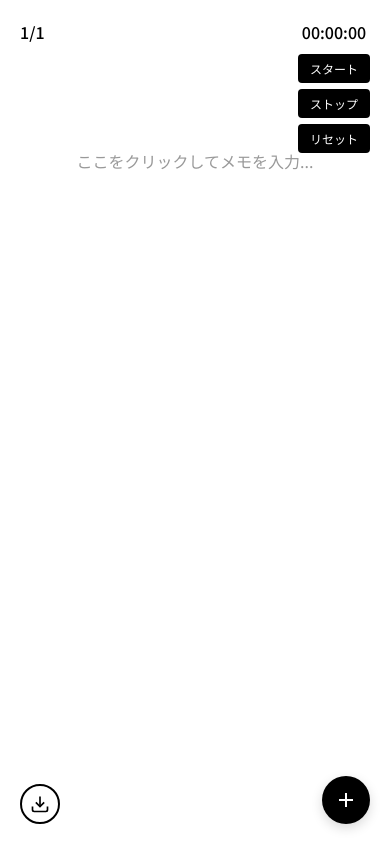
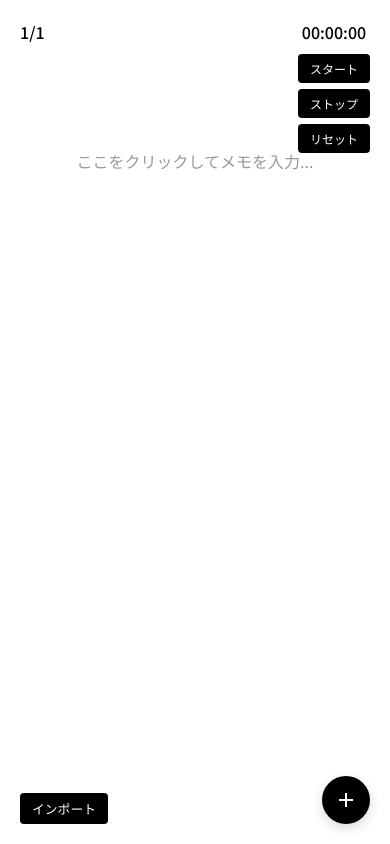
Before and after one commit to yuu0428/Campe, a plain HTML site: page index.html in a window 390 px wide. Drawn offline with Linux system fonts and the light colour scheme.

Commit message:
インポートをシンプルに

```diff
--- a/index.html
+++ b/index.html
@@ -77,26 +77,14 @@
     </button>
 
     <!-- インポートボタン（左下） -->
-    <button class="import-btn" id="importBtn" title="メモをインポート">
-        <svg width="20" height="20" viewBox="0 0 24 24" fill="none" stroke="currentColor" stroke-width="2">
-            <path d="M21 15v4a2 2 0 0 1-2 2H5a2 2 0 0 1-2-2v-4"></path>
-            <polyline points="7 10 12 15 17 10"></polyline>
-            <line x1="12" y1="15" x2="12" y2="3"></line>
-        </svg>
-    </button>
+    <button class="import-btn" id="importBtn">インポート</button>
 
     <!-- インポートモーダル -->
     <div class="modal" id="importModal">
         <div class="modal-content">
-            <h2>メモをインポート</h2>
-            <p>空行で区切ってテキストを貼り付けてください。各セクションが1つのスライドになります。</p>
-            <textarea id="importTextarea" placeholder="スライド1の内容
-
-スライド2の内容
-
-スライド3の内容"></textarea>
+            <textarea id="importTextarea" placeholder=""></textarea>
             <div class="modal-buttons">
-                <button id="importConfirmBtn" class="modal-btn primary">インポート</button>
+                <button id="importConfirmBtn" class="modal-btn primary">OK</button>
                 <button id="importCancelBtn" class="modal-btn">キャンセル</button>
             </div>
         </div>
--- a/style.css
+++ b/style.css
@@ -195,28 +195,25 @@ body {
     position: fixed;
     bottom: 30px;
     left: 30px;
-    width: 48px;
-    height: 48px;
-    border-radius: 50%;
-    background-color: #ffffff;
-    color: #000000;
-    border: 2px solid #000000;
+    padding: 8px 16px;
+    background-color: #000000;
+    color: #ffffff;
+    border: none;
+    font-family: 'Noto Sans JP', sans-serif;
+    font-size: 0.9rem;
     cursor: pointer;
-    display: flex;
-    align-items: center;
-    justify-content: center;
-    transition: all 0.3s ease;
+    border-radius: 4px;
+    transition: all 0.2s ease;
     z-index: 100;
 }
 
 .import-btn:hover {
-    background-color: #000000;
-    color: #ffffff;
-    transform: scale(1.1);
+    background-color: #333333;
+    transform: translateY(-1px);
 }
 
 .import-btn:active {
-    transform: scale(0.95);
+    transform: translateY(0);
 }
 
 /* モーダル */
@@ -246,19 +243,6 @@ body {
     max-height: 80vh;
     display: flex;
     flex-direction: column;
-}
-
-.modal-content h2 {
-    margin: 0 0 10px 0;
-    font-size: 1.5rem;
-    font-weight: 500;
-}
-
-.modal-content p {
-    margin: 0 0 20px 0;
-    font-size: 0.9rem;
-    color: #666;
-    line-height: 1.5;
 }
 
 #importTextarea {
@@ -336,12 +320,12 @@ body {
     right: 80px;
   }
 
-  .import-btn {
-    width: 40px;
-    height: 40px;
-    bottom: 20px;
-    left: 20px;
-  }
+    .import-btn {
+        font-size: 0.8rem;
+        padding: 6px 12px;
+        bottom: 20px;
+        left: 20px;
+    }
 
   .modal-content {
     padding: 20px;
```
